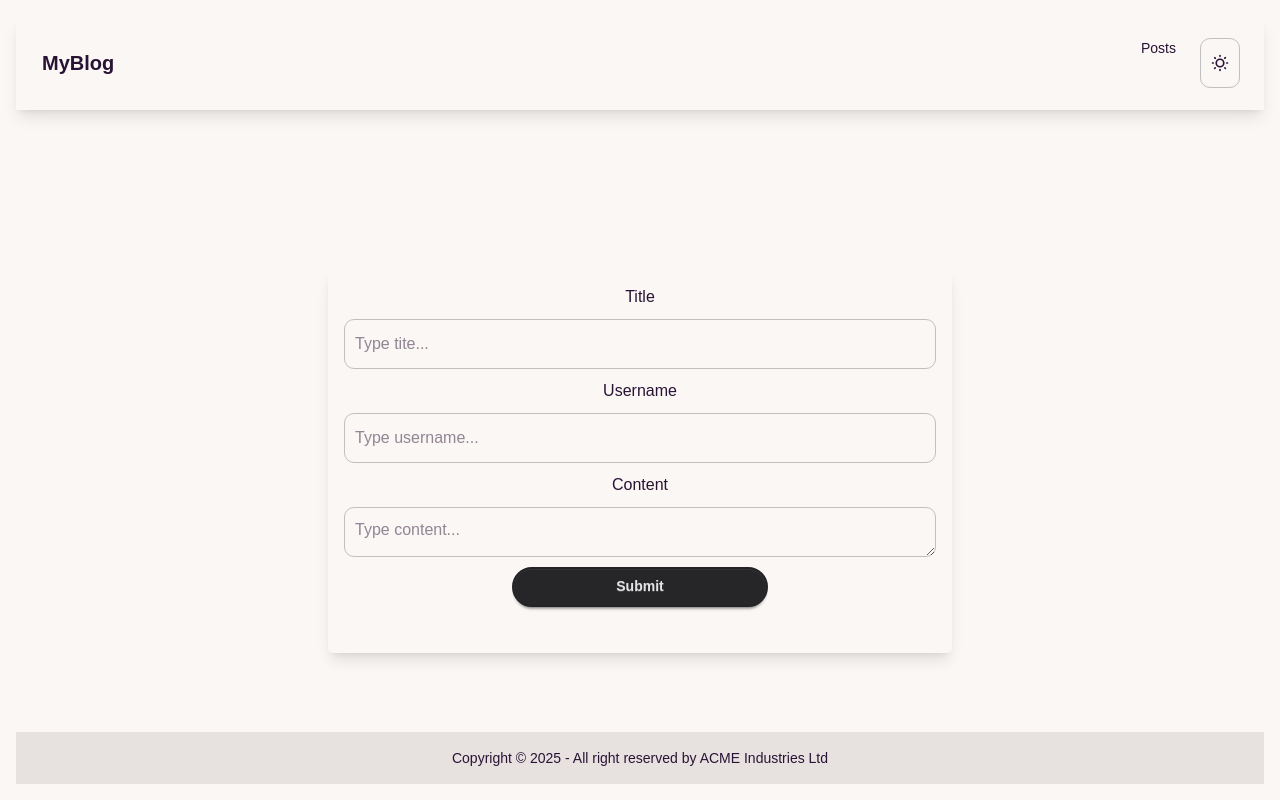
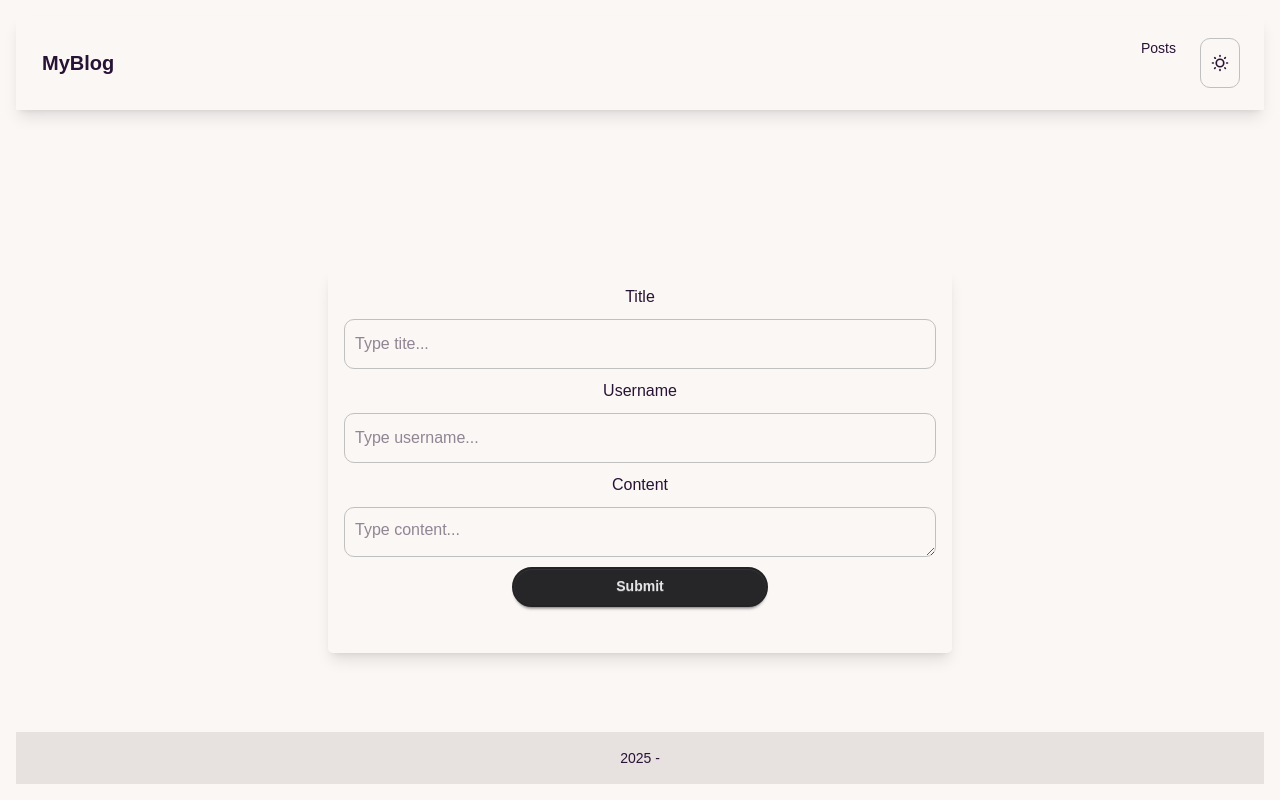
Before and after one commit to JGuzman87/Next-Blog, a Next.js app: page / in a window 1280 px wide. Built offline with nearby package versions, Linux system fonts and the light colour scheme.

Commit message:
changed footer

```diff
--- a/src/components/Footer.tsx
+++ b/src/components/Footer.tsx
@@ -5,8 +5,7 @@ const Footer = () => {
     <footer className="footer sm:footer-horizontal footer-center bg-base-300 text-base-content p-4">
       <aside>
         <p>
-          Copyright © {new Date().getFullYear()} - All right reserved by ACME
-          Industries Ltd
+       {new Date().getFullYear()} -
         </p>
       </aside>
     </footer>
```
